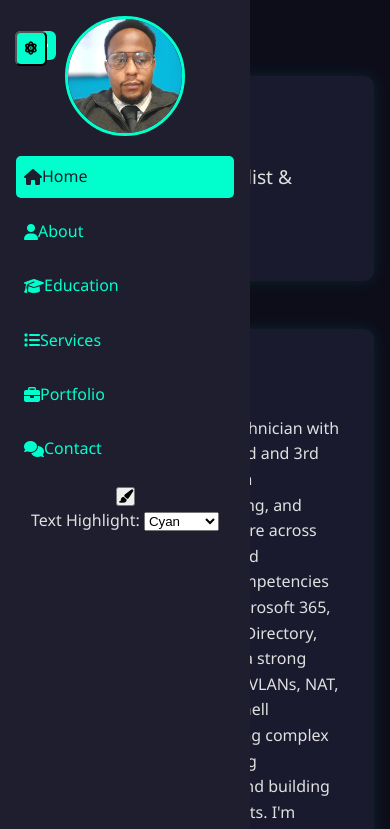
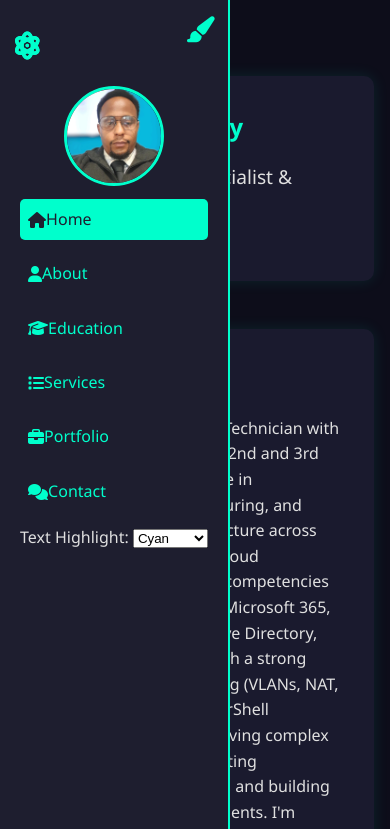
Before and after one commit to Brabiack/kenny-portfolio, a plain HTML site: page index.html in a window 390 px wide. Both pictures are taken after a click on the button "Toggle Navigation". Shown: the top 829 px of the page. Drawn offline with Linux system fonts and the light colour scheme.

Commit message:
enhanced_style.css

```diff
--- a/enhanced_style.css
+++ b/enhanced_style.css
@@ -223,82 +223,98 @@ h1, h2 {
   height: 24px;
   vertical-align: middle;
 }
-/* Responsive Navigation Toggle */
+
+
+
+
+/* Fix: Show toggle clearly with a brain-atom icon and mobile layout improvement */
 .nav-toggler {
   display: none;
+  position: fixed;
+  top: 15px;
+  left: 15px;
+  z-index: 1000;
+  background-color: transparent;
+  border: none;
+  font-size: 28px;
+  color: var(--primary-color);
   cursor: pointer;
-  margin-top: 1rem;
-  background-color: var(--primary-color);
-  border-radius: 4px;
-  padding: 0.5rem;
 }
-.nav-toggler span {
+
+/* Ensure profile image shows properly on all screens */
+.profile-image img {
+  max-width: 100%;
+  height: auto;
+  border-radius: 50%;
+  border: 3px solid var(--primary-color);
+  margin: 0 auto;
   display: block;
-  width: 25px;
-  height: 3px;
-  background: #fff;
-  margin: 5px auto;
 }
 
 @media screen and (max-width: 768px) {
-  .main-container {
-    flex-direction: column;
-  }
-  .aside {
-    width: 100%;
-    height: auto;
-    border-right: none;
-    border-bottom: 2px solid var(--primary-color);
-    display: none;
-  }
-  .aside.open {
-    display: block;
-  }
   .nav-toggler {
     display: block;
   }
-}
 
-/* Enhanced Mobile Layout Fixes */
-@media screen and (max-width: 768px) {
-  body, html {
-    overflow-x: hidden;
+  .aside {
+    position: fixed;
+    top: 0;
+    left: 0;
+    width: 230px;
+    height: 100%;
+    background-color: var(--secondary-color);
+    transform: translateX(-100%);
+    transition: transform 0.3s ease-in-out;
+    z-index: 999;
+  }
+
+  .aside.open {
+    transform: translateX(0);
   }
 
   .main-container {
     flex-direction: column;
   }
 
-  .aside {
-    position: absolute;
-    top: 0;
-    left: 0;
-    width: 250px;
-    height: 100%;
-    background-color: var(--secondary-color);
-    z-index: 999;
-    transform: translateX(-100%);
-    transition: transform 0.3s ease-in-out;
+  main {
+    margin-left: 0;
+    padding: 1rem;
+    margin-top: 60px;
+  }
+}
+
+@media screen and (max-width: 768px) {
+  .profile-image {
+    display: block;
+    text-align: center;
+    margin-top: 70px;
+    margin-bottom: 20px;
+  }
+
+  .profile-image img {
+    width: 100px;
+    height: 100px;
+    border-radius: 50%;
+    object-fit: cover;
+    border: 3px solid var(--primary-color);
+  }
+}
+
+.color-toggle-btn {
+  display: none;
+  position: fixed;
+  top: 15px;
+  right: 15px;
+  z-index: 1000;
+  background-color: transparent;
+  border: none;
+  font-size: 26px;
+  color: var(--primary-color);
+  cursor: pointer;
+}
+
+@media screen and (max-width: 768px) {
+  .color-toggle-btn {
     display: block;
   }
-
-  .aside.open {
-    transform: translateX(0);
-  }
-
-  .nav-toggler {
-    display: block;
-    position: fixed;
-    top: 15px;
-    left: 15px;
-    z-index: 1000;
-    background-color: var(--primary-color);
-    padding: 0.5rem;
-    border-radius: 6px;
-  }
-
-  main {
-    margin-top: 60px;
-    padding: 1rem;
-  }
 }
```
